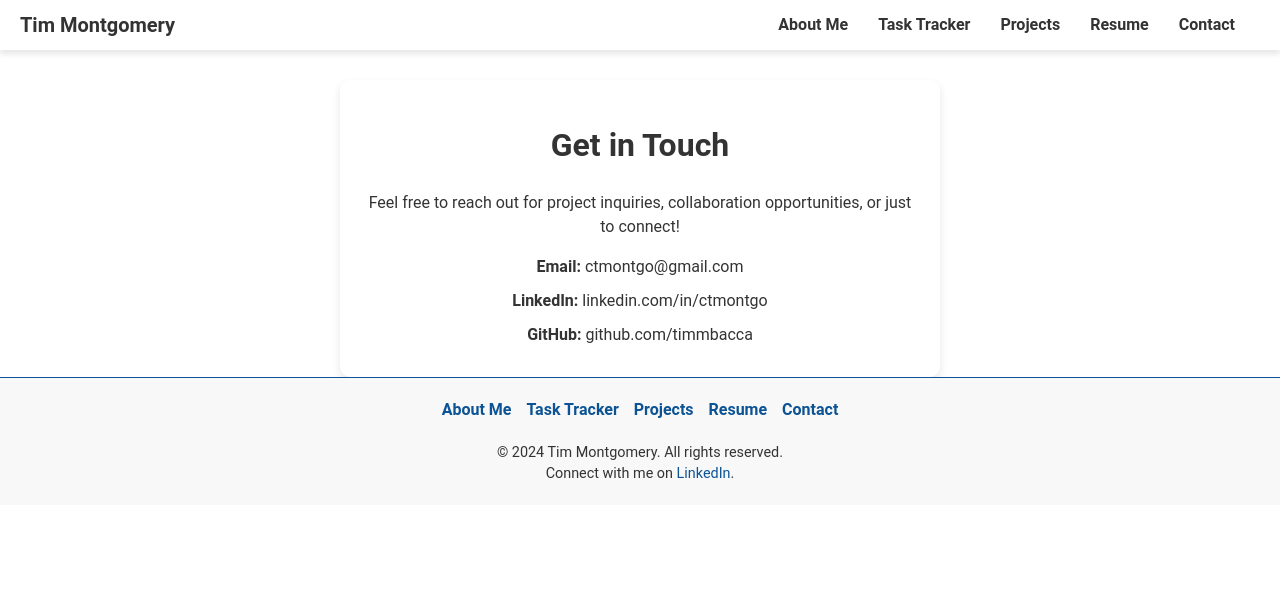
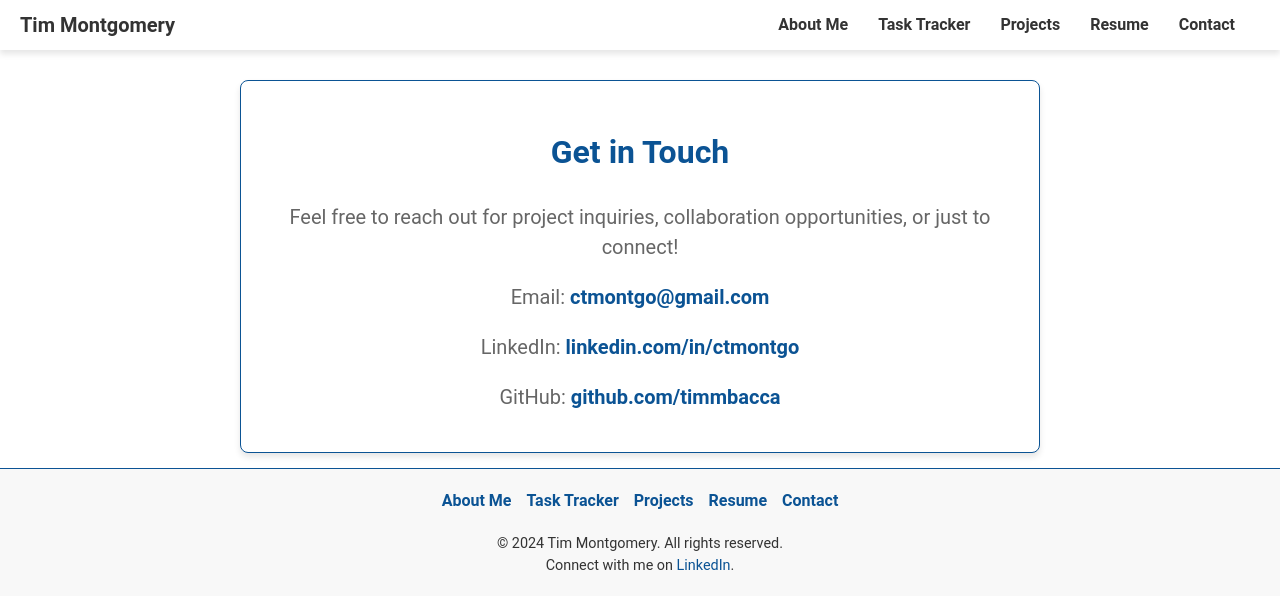
Before and after one commit to timmbacca/portfolioWorkMontgo, a React (Create React App) app in the folder taskListTimReact/frontend/: page /contact in a window 1280 px wide. Shown: the top 608 px of the page. Built offline with nearby package versions, Linux system fonts and the light colour scheme.

Commit message:
theme and style updates

```diff
--- a/taskListTimReact/frontend/src/components/ContactMeStyles.css
+++ b/taskListTimReact/frontend/src/components/ContactMeStyles.css
@@ -15,14 +15,14 @@
   }
 
   .contact-info a {
-    color: var(--link-color); /* Dynamic based on theme */
+    /* color: var(--link-color);  Dynamic based on theme */
     text-decoration: none;
     transition: color 0.3s ease-in-out;
   }
 
   .contact-info a:hover {
     text-decoration: underline;
-    color: var(--link-hover-color); /* Dynamic based on theme */
+    /* color: var(--link-hover-color);  Dynamic based on theme */
   }
 
   /* Responsive Adjustments */
--- a/taskListTimReact/frontend/src/components/ContactPage.tsx
+++ b/taskListTimReact/frontend/src/components/ContactPage.tsx
@@ -1,33 +1,81 @@
 import React from 'react';
-import './ContactMeStyles.css';
+import styled from 'styled-components';
+import { useTheme } from '@mui/material/styles';
 
-const ContactMe = () => {
+const ContactWrapper = styled.div<{ theme: any }>`
+  padding: 20px;
+  max-width: 800px;
+  margin: 0 auto;
+  margin-bottom: 15px;
+  background-color: ${({ theme }) => theme.palette.background.default};
+  color: ${({ theme }) => theme.palette.text.primary};
+  border: 1px solid ${({ theme }) => theme.palette.primary.main};
+  border-radius: 8px;
+  box-shadow: 0 4px 6px rgba(0, 0, 0, 0.1);
+  text-align: center;
+`;
+
+const ContactSection = styled.section<{ theme: any }>`
+  margin-bottom: 20px;
+
+  h1 {
+    font-size: 2rem;
+    font-weight: bold;
+    color: ${({ theme }) => theme.palette.primary.main};
+  }
+
+  p {
+    font-size: 1.25rem;
+    color: ${({ theme }) => theme.palette.text.secondary};
+  }
+
+  a {
+    color: ${({ theme }) => theme.palette.primary.main};
+    text-decoration: none;
+    font-weight: bold;
+
+    &:hover {
+      color: ${({ theme }) => theme.palette.secondary.main};
+    }
+  }
+`;
+
+const ContactPage = () => {
+  const theme = useTheme(); // Access the current theme
+
   return (
-    <div className="contact-container">
-      <h1>Get in Touch</h1>
-      <p>
-        Feel free to reach out for project inquiries, collaboration opportunities, or just to connect!
-      </p>
-      <div className="contact-info">
+    <ContactWrapper theme={theme}>
+      <ContactSection theme={theme}>
+        <h1>Get in Touch</h1>
         <p>
-          <strong>Email:</strong>{' '}
-          <a href="mailto:ctmontgo@gmail.com">ctmontgo@gmail.com</a>
+          Feel free to reach out for project inquiries, collaboration opportunities, or just to
+          connect!
         </p>
         <p>
-          <strong>LinkedIn:</strong>{' '}
-          <a href="https://www.linkedin.com/in/ctmontgo" target="_blank" rel="noopener noreferrer">
+          Email:{' '}
+          <a href="mailto:ctmontgo@gmail.com" target="_blank" rel="noopener noreferrer">
+            ctmontgo@gmail.com
+          </a>
+        </p>
+        <p>
+          LinkedIn:{' '}
+          <a
+            href="https://www.linkedin.com/in/ctmontgo"
+            target="_blank"
+            rel="noopener noreferrer"
+          >
             linkedin.com/in/ctmontgo
           </a>
         </p>
         <p>
-          <strong>GitHub:</strong>{' '}
+          GitHub:{' '}
           <a href="https://github.com/timmbacca" target="_blank" rel="noopener noreferrer">
-          github.com/timmbacca
+            github.com/timmbacca
           </a>
         </p>
-      </div>
-    </div>
+      </ContactSection>
+    </ContactWrapper>
   );
 };
 
-export default ContactMe;
+export default ContactPage;
--- a/taskListTimReact/frontend/src/components/ResumePage.tsx
+++ b/taskListTimReact/frontend/src/components/ResumePage.tsx
@@ -1,36 +1,21 @@
 import React from 'react';
 import styled from 'styled-components';
 import { useTheme } from '@mui/material/styles';
+import { StyledLink } from './StyledLink'; // Import the StyledLink component
 
-const ResumeWrapper = styled.div<{ theme: any }>`
+const ResumeWrapper = styled.div`
   padding: 20px;
   max-width: 800px;
   margin: 0 auto;
   margin-bottom: 15px;
-  background-color: ${({ theme }) => theme.palette.background.default};
-  color: ${({ theme }) => theme.palette.text.primary};
-  border: 1px solid ${({ theme }) => theme.palette.primary.main};
+  background-color: ${({ theme }) => theme.palette?.background?.default || '#ffffff'};
+  color: ${({ theme }) => theme.palette?.text?.primary || '#000000'};
+  border: 1px solid ${({ theme }) => theme.palette?.primary?.main || '#1976d2'};
   border-radius: 8px;
   box-shadow: 0 4px 6px rgba(0, 0, 0, 0.1);
 `;
 
-const DownloadLink = styled.a<{ theme: any }>`
-  display: inline-block;
-  margin-top: 20px;
-  padding: 10px 15px;
-  color: ${({ theme }) => theme.palette.background.default};
-  background-color: ${({ theme }) => theme.palette.primary.main};
-  text-decoration: none;
-  font-weight: bold;
-  border-radius: 4px;
-  text-align: center;
-
-  &:hover {
-    background-color: ${({ theme }) => theme.palette.secondary.main};
-  }
-`;
-
-const ResumeSection = styled.div<{ theme: any }>`
+const ResumeSection = styled.div`
   margin-bottom: 20px;
   text-align: left;
 
@@ -39,14 +24,13 @@ const ResumeSection = styled.div<{ theme: any }>`
     font-size: 1.5rem;
     font-weight: bold;
     margin-bottom: 10px;
-    color: ${({ theme }) => theme.palette.primary.main};
   }
 
   p,
   ul {
     font-size: 1rem;
     line-height: 1.6;
-    color: ${({ theme }) => theme.palette.text.primary};
+    text-align: left;
   }
 
   ul {
@@ -59,44 +43,45 @@ const ResumeSection = styled.div<{ theme: any }>`
 `;
 
 const Resume = () => {
-  const theme = useTheme(); // Access the theme context dynamically
+  const theme = useTheme(); // Access theme
 
   return (
     <ResumeWrapper theme={theme}>
       <h1>Charles T. Montgomery</h1>
       <p>
-        Cell: 703-336-9942 • Email: <a href="mailto:ctmontgo@gmail.com">ctmontgo@gmail.com</a>
+        Cell: 703-336-9942 • Email:
+        <StyledLink href="mailto:ctmontgo@gmail.com" theme={theme}>
+          ctmontgo@gmail.com
+        </StyledLink>
       </p>
 
-      <ResumeSection theme={theme}>
+      <ResumeSection>
         <h2>Objective</h2>
         <p>
-          Experienced Developer seeking a challenging position to design and develop engaging
-          websites, user interfaces, and mobile applications. Aiming to utilize cutting-edge
-          technologies to enhance the effectiveness of web/mobile applications.
+          Experienced Developer seeking a challenging position to design and develop engaging websites, user interfaces, and mobile applications. Aiming to utilize cutting-edge technologies to enhance the effectiveness of web/mobile applications.
         </p>
       </ResumeSection>
 
-      <ResumeSection theme={theme}>
+      <ResumeSection>
         <h2>Computer Skills</h2>
         <ul>
           <li>Design Software: Adobe Creative Suite, Corel Painter, Procreate</li>
           <li>3D Tools: Blender, Autodesk Maya, 3D Studio Max</li>
-          <li>Programming: HTML, CSS, JavaScript, TypeScript, React, Node.js, Java, SQL (MySQL, Oracle SQL)</li>
+          <li>Programming: HTML, CSS, JavaScript, TypeScript, React, Node.js, Java, SQL (MySQL, Oracle SQL), </li>
           <li>Cloud: Google Cloud Platform</li>
           <li>Project Management: Jira, Trello, Microsoft Teams</li>
           <li>Accessibility: 508 and WCAG compliance</li>
         </ul>
       </ResumeSection>
 
-      <ResumeSection theme={theme}>
+      <ResumeSection>
         <h2>Certification</h2>
         <ul>
           <li>Certified Scrum Master (CSM)</li>
         </ul>
       </ResumeSection>
 
-      <ResumeSection theme={theme}>
+      <ResumeSection>
         <h2>Employment Experience</h2>
         <h3>Optimo-IT (Contractor for USPS) | 2015–2024</h3>
         <ul>
@@ -121,7 +106,7 @@ const Resume = () => {
         </ul>
       </ResumeSection>
 
-      <ResumeSection theme={theme}>
+      <ResumeSection>
         <h2>Education</h2>
         <ul>
           <li>B.F.A., Media Arts and Animation - Illinois Institute of Art</li>
@@ -130,9 +115,14 @@ const Resume = () => {
         </ul>
       </ResumeSection>
 
-      <DownloadLink theme={theme} href="/CMontgomery_Resume_2024.pdf" download>
+      <StyledLink
+        href="/CMontgomery_Resume_2024.pdf"
+        download
+        theme={theme}
+        style={{ marginTop: '20px', display: 'inline-block' }}
+      >
         Download Resume (PDF)
-      </DownloadLink>
+      </StyledLink>
     </ResumeWrapper>
   );
 };
--- /dev/null
+++ b/taskListTimReact/frontend/src/components/StyledLink.ts
@@ -0,0 +1,11 @@
+import styled from 'styled-components';
+
+export const StyledLink = styled.a`
+  color: ${({ theme }) => theme.palette?.primary?.main || '#1976d2'};
+  text-decoration: none;
+  font-weight: bold;
+
+  &:hover {
+    color: ${({ theme }) => theme.palette?.secondary?.main || '#f50057'};
+  }
+`;
```
